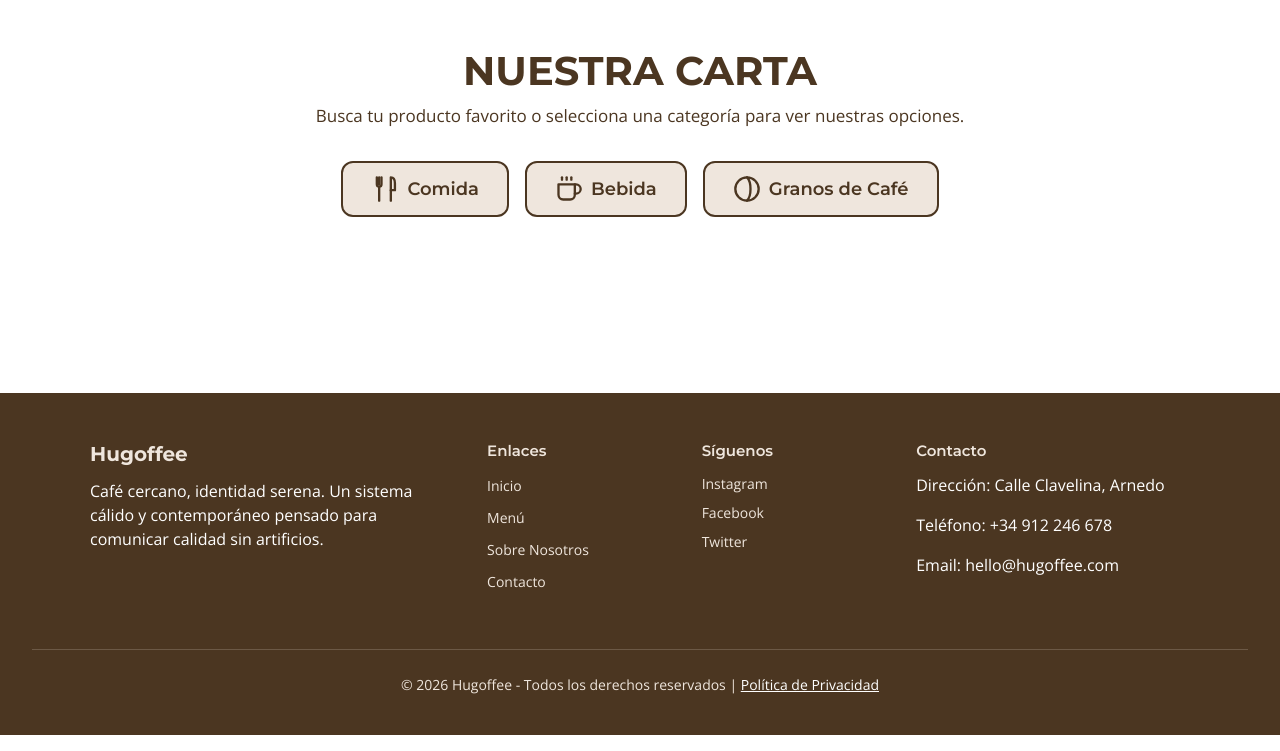
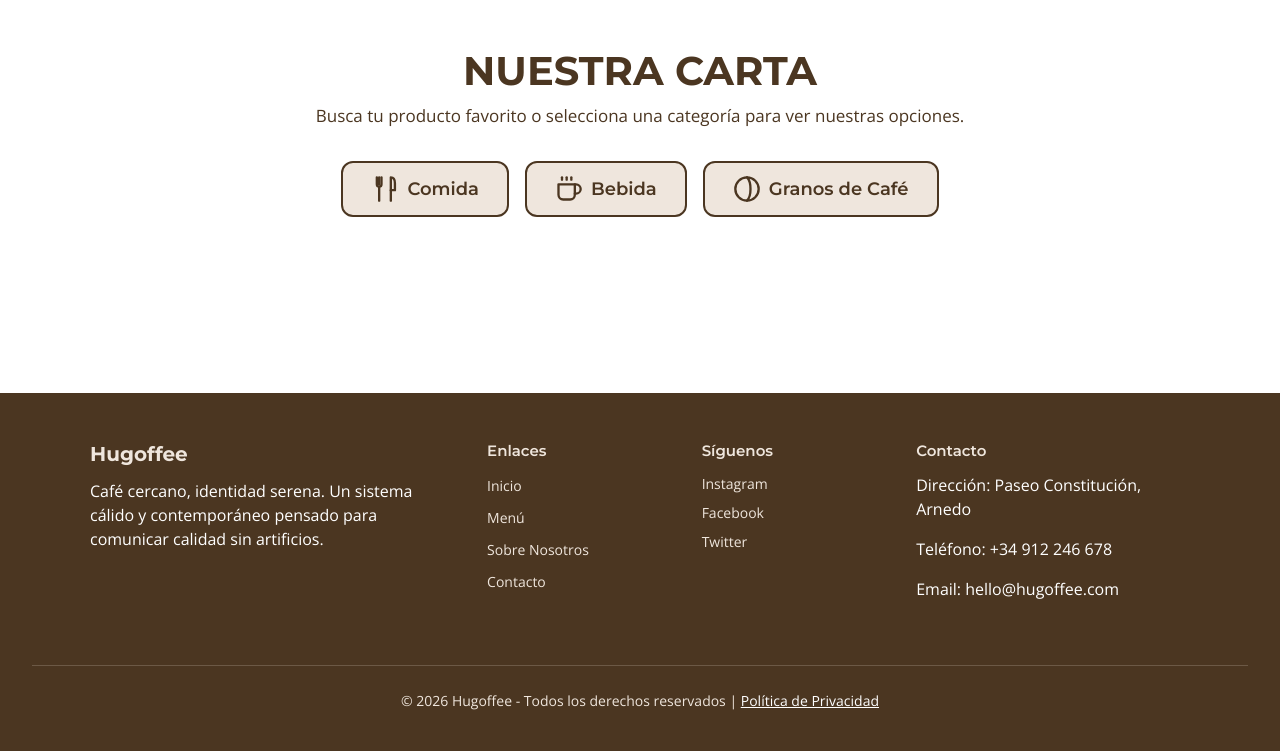
Before and after one commit to Hugo060/Hugoffee, a plain HTML site: page menu.html in a window 1280 px wide. Shown: the part 82-833 px from the top of the page. Drawn offline with nearby package versions, Linux system fonts and the light colour scheme.

Commit message:
corregir

```diff
--- a/menu.html
+++ b/menu.html
@@ -320,7 +320,7 @@
 
         <div class="footer-col">
           <h5>Contacto</h5>
-          <p>Dirección: Calle Clavelina, Arnedo</p>
+          <p>Dirección: Paseo Constitución, Arnedo</p>
           <p>Teléfono: +34 912 246 678</p>
           <p>Email: hello@hugoffee.com</p>
         </div>
```
